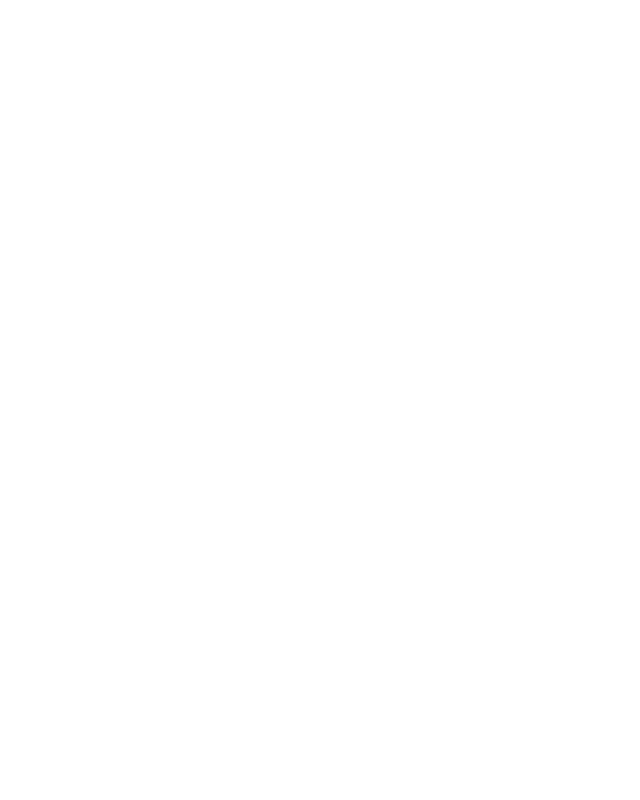
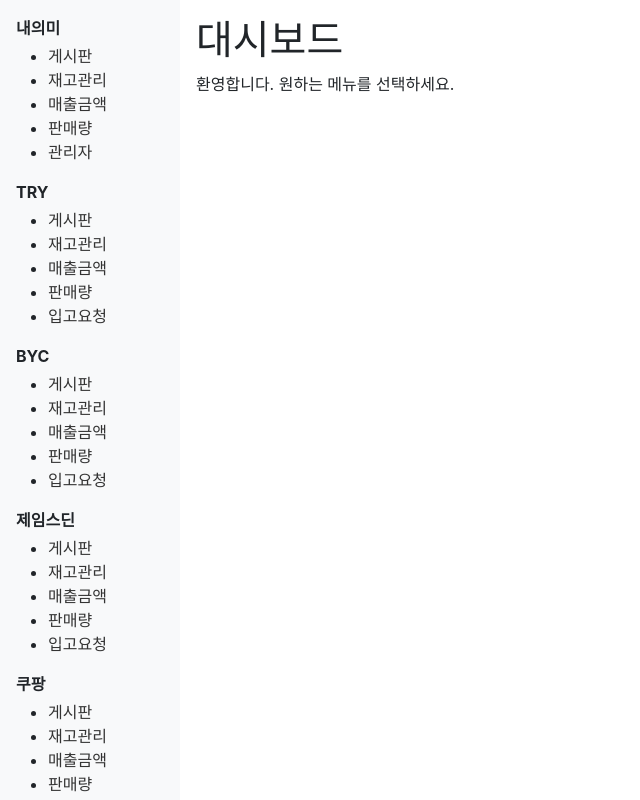
Before and after one commit to mymeaning-ceo/my-bode-project, a React (Create React App) app in the folder client/: page /dashboard in a window 1280 px wide. Before the commit this address had no page. Shown: the whole page, without its empty margins (0-640 px from the left). Built offline with nearby package versions, Linux system fonts and the light colour scheme.

Commit message:
feat: add React dashboard layout with sidebar

```diff
--- a/client/src/App.js
+++ b/client/src/App.js
@@ -6,6 +6,8 @@
 import Stock from './pages/Stock';
 import Login from './pages/Login';
 import Weather from './pages/Weather';
+import Dashboard from './pages/Dashboard';
+import DashboardLayout from './pages/DashboardLayout';
 
 function App() {
   return (
@@ -13,8 +15,11 @@
       <Routes>
         <Route path="/" element={<Home />} />
         <Route path="/login" element={<Login />} />
-        <Route path="/stock" element={<Stock />} />
-        <Route path="/weather" element={<Weather />} />
+        <Route element={<DashboardLayout />}>
+          <Route path="/dashboard" element={<Dashboard />} />
+          <Route path="/stock" element={<Stock />} />
+          <Route path="/weather" element={<Weather />} />
+        </Route>
       </Routes>
     </BrowserRouter>
   );
--- /dev/null
+++ b/client/src/components/Sidebar.css
@@ -0,0 +1,23 @@
+.sidebar {
+  width: 180px;
+  background: #f8f9fa;
+  padding: 1rem;
+  position: fixed;
+  top: 0;
+  bottom: 0;
+  overflow-y: auto;
+}
+.nav-group {
+  margin-bottom: 1rem;
+}
+.nav-category {
+  font-weight: bold;
+  margin-bottom: 0.25rem;
+}
+.nav-link {
+  text-decoration: none;
+  color: #333;
+}
+.nav-link:hover {
+  text-decoration: underline;
+}
--- /dev/null
+++ b/client/src/components/Sidebar.js
@@ -0,0 +1,33 @@
+import React from 'react';
+import { Link } from 'react-router-dom';
+import './Sidebar.css';
+
+const navData = [
+  { category: '내의미', items: ['게시판', '재고관리', '매출금액', '판매량', '관리자'] },
+  { category: 'TRY', items: ['게시판', '재고관리', '매출금액', '판매량', '입고요청'] },
+  { category: 'BYC', items: ['게시판', '재고관리', '매출금액', '판매량', '입고요청'] },
+  { category: '제임스딘', items: ['게시판', '재고관리', '매출금액', '판매량', '입고요청'] },
+  { category: '쿠팡', items: ['게시판', '재고관리', '매출금액', '판매량', '입고요청'] },
+  { category: '네이버', items: ['게시판', '재고관리', '매출금액', '판매량', '입고요청'] }
+];
+
+function Sidebar() {
+  return (
+    <nav className="sidebar">
+      {navData.map((group) => (
+        <div key={group.category} className="nav-group">
+          <div className="nav-category">{group.category}</div>
+          <ul>
+            {group.items.map((item) => (
+              <li key={item}>
+                <Link to="#" className="nav-link">{item}</Link>
+              </li>
+            ))}
+          </ul>
+        </div>
+      ))}
+    </nav>
+  );
+}
+
+export default Sidebar;
--- /dev/null
+++ b/client/src/pages/Dashboard.js
@@ -0,0 +1,12 @@
+import React from 'react';
+
+function Dashboard() {
+  return (
+    <div>
+      <h1>대시보드</h1>
+      <p>환영합니다. 원하는 메뉴를 선택하세요.</p>
+    </div>
+  );
+}
+
+export default Dashboard;
--- /dev/null
+++ b/client/src/pages/DashboardLayout.css
@@ -0,0 +1,9 @@
+.dashboard-layout {
+  display: flex;
+  min-height: 100vh;
+}
+.dashboard-main {
+  flex: 1;
+  margin-left: 180px;
+  padding: 1rem;
+}
--- /dev/null
+++ b/client/src/pages/DashboardLayout.js
@@ -0,0 +1,17 @@
+import React from 'react';
+import { Outlet } from 'react-router-dom';
+import Sidebar from '../components/Sidebar';
+import './DashboardLayout.css';
+
+function DashboardLayout() {
+  return (
+    <div className="dashboard-layout">
+      <Sidebar />
+      <main className="dashboard-main">
+        <Outlet />
+      </main>
+    </div>
+  );
+}
+
+export default DashboardLayout;
```
Also changed, not shown: 2 other files (tests, documents, lock files or other folders).
